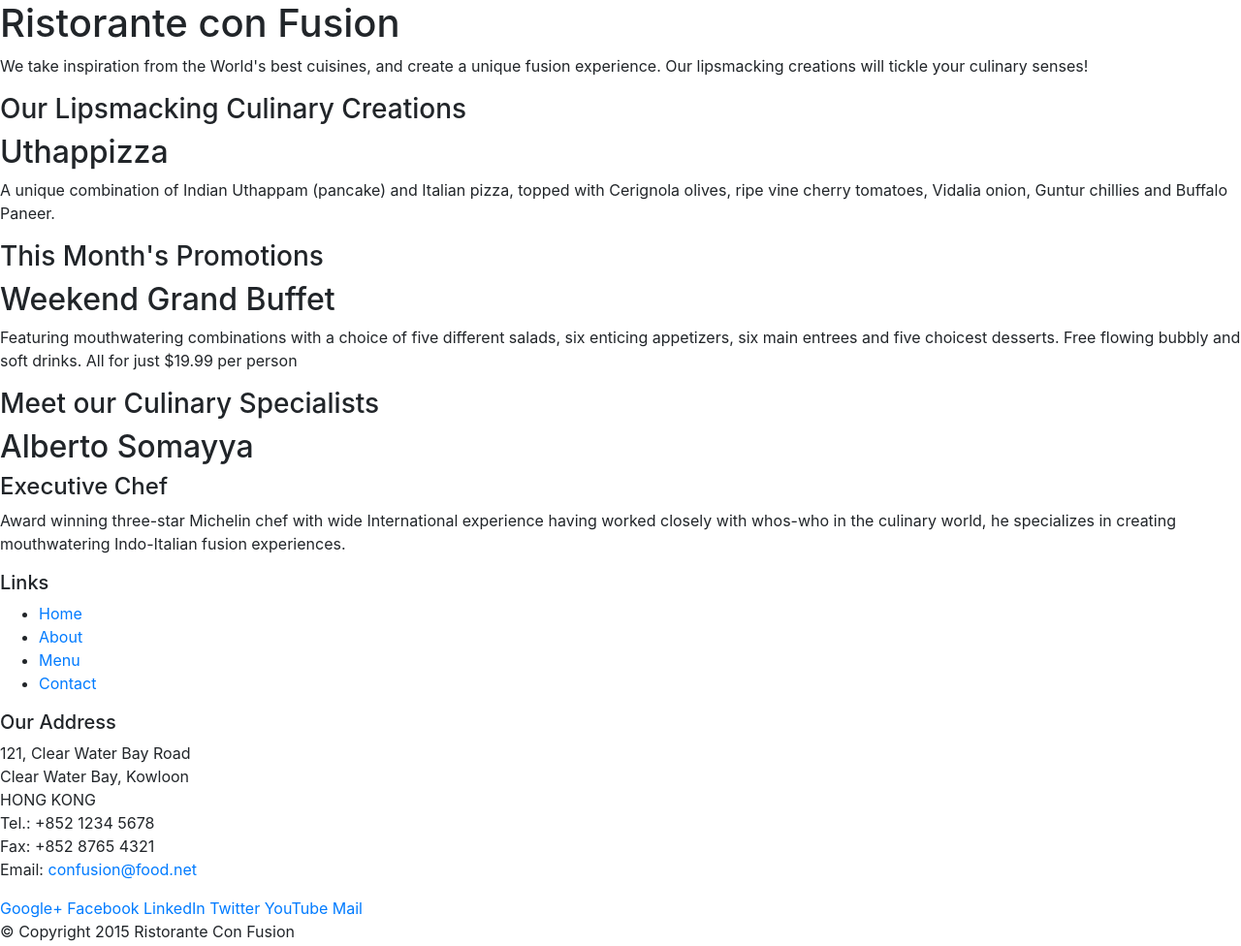
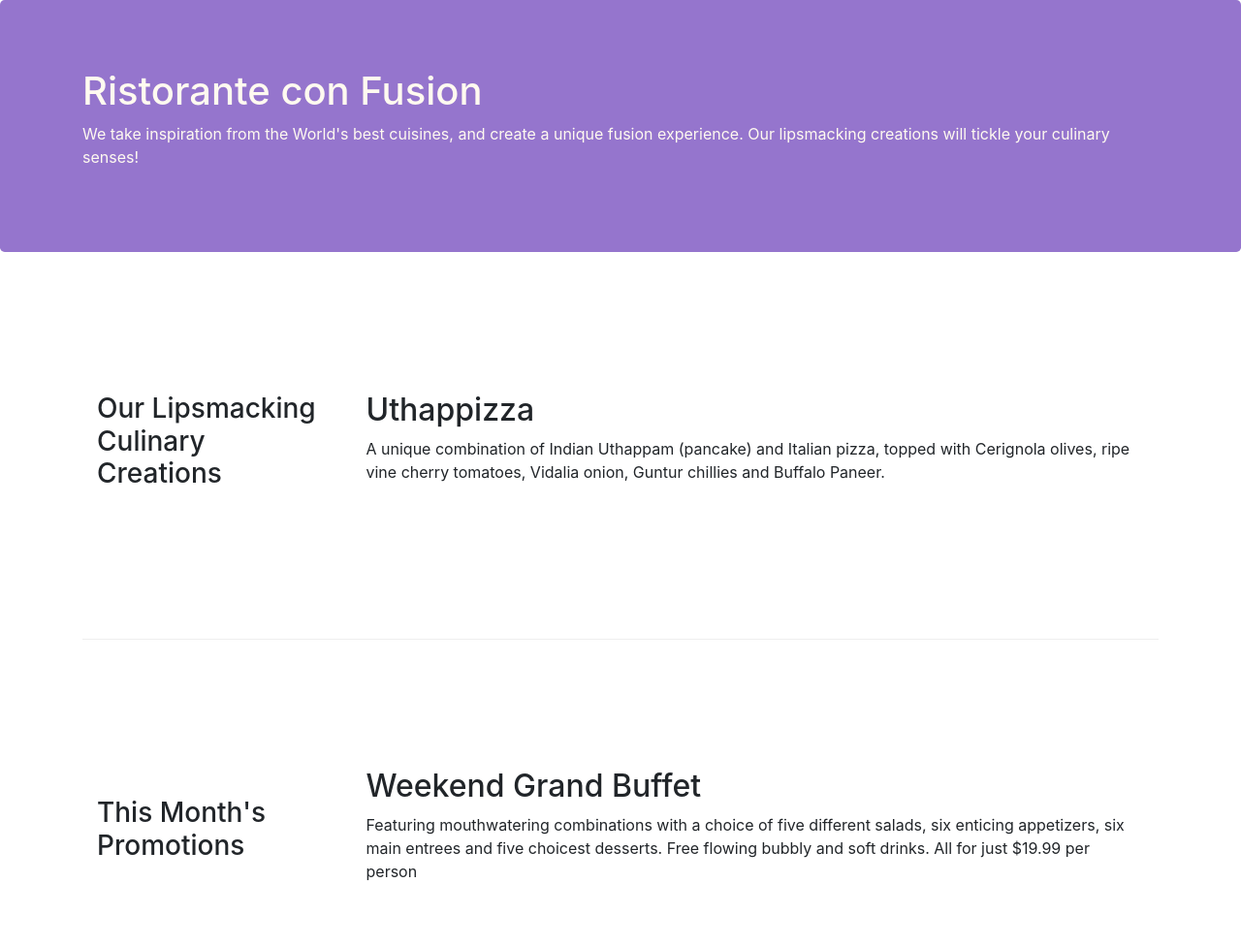
Before and after one commit to matienzar83/Bootstrap_conFusion, a website: page index.html in a window 1280 px wide. Shown: the top 976 px of the page at 97% size. Drawn offline with nearby package versions, Linux system fonts and the light colour scheme.

Commit message:
Bootstrap Grid Part2

```diff
--- /dev/null
+++ b/css/styles.css
@@ -0,0 +1,30 @@
+.row-header{
+    margin:0px auto;
+    padding:0px;
+}
+
+.row-content {
+    margin:0px auto;
+    padding: 50px 0px 50px 0px;
+    border-bottom: 1px ridge;
+    min-height:400px;
+}
+
+.footer{
+    background-color: #D1C4E9;
+    margin:0px auto;
+    padding: 20px 0px 20px 0px;
+}
+
+.jumbotron {
+    padding:70px 30px 70px 30px;
+    margin:0px auto;
+    background: #9575CD ;
+    color:floralwhite;
+}
+
+address{
+    font-size:80%;
+    margin:0px;
+    color:#0f0f0f;
+}
--- a/index.html
+++ b/index.html
@@ -9,14 +9,15 @@
 
     <!-- Bootstrap CSS -->
     <link rel="stylesheet" href="node_modules/bootstrap/dist/css/bootstrap.min.css">
+	 <link href="css/styles.css" rel="stylesheet">
     <title>Ristorante Con Fusion</title>
 </head>
 
 <body>
 
-    <header>
-        <div>
-            <div>
+    <header class="jumbotron">
+        <div class="container">
+            <div class="row row-header">
                 <div>
                     <h1>Ristorante con Fusion</h1>
                     <p>We take inspiration from the World's best cuisines, and create a unique fusion experience. Our lipsmacking creations will tickle your culinary senses!</p>
@@ -27,33 +28,33 @@
         </div>
     </header>
 
-    <div>
-        <div>
-            <div>
+    <div class="container">
+        <div class="row row-content align-items-center">
+            <div class="col-sm-4 col-md-3 flex-last">
                 <h3>Our Lipsmacking Culinary Creations</h3>
             </div>
-            <div>
+            <div class="col-sm col-md flex-first">
                 <h2>Uthappizza</h2>
                 <p>A unique combination of Indian Uthappam (pancake) and Italian pizza, topped with Cerignola olives, ripe vine cherry tomatoes, Vidalia onion, Guntur chillies and Buffalo Paneer.</p>
             </div>
         </div>
 
 
-        <div>
-            <div>
+        <div class="row row-content align-items-center">
+            <div class="col-sm-4 col-md-3">
                 <h3>This Month's Promotions</h3>
             </div>
-            <div>
+            <div class="col-sm col-md">
                 <h2>Weekend Grand Buffet</h2>
                 <p>Featuring mouthwatering combinations with a choice of five different salads, six enticing appetizers, six main entrees and five choicest desserts. Free flowing bubbly and soft drinks. All for just $19.99 per person </p>
             </div>
         </div>
 
-        <div>
-            <div>
+        <div class="row row-content align-items-center">
+            <div class="col-sm-4 push-sm-8 col-md-3 push-md-9">
                 <h3>Meet our Culinary Specialists</h3>
             </div>
-            <div>
+            <div class="col-sm pull-sm-4 col-md pull-md-3">
                 <h2>Alberto Somayya</h2>
                 <h4>Executive Chef</h4>
                 <p>Award winning three-star Michelin chef with wide International experience having worked closely with whos-who in the culinary world, he specializes in creating mouthwatering Indo-Italian fusion experiences. </p>
@@ -61,19 +62,19 @@
         </div>
     </div>
 
-    <footer>
-        <div>
-            <div>
-                <div>
+    <footer class="footer">
+        <div class="container">
+            <div class="row">
+                <div class="col-5 col-sm-2">
                     <h5>Links</h5>
-                    <ul>
+                    <ul class="list-unstyled">
                         <li><a href="#">Home</a></li>
                         <li><a href="#">About</a></li>
                         <li><a href="#">Menu</a></li>
                         <li><a href="#">Contact</a></li>
                     </ul>
                 </div>
-                <div>
+                <div class="col-6 col-sm-5">
                     <h5>Our Address</h5>
                     <address>
 		              121, Clear Water Bay Road<br>
@@ -84,8 +85,8 @@
 		              Email: <a href="mailto:confusion@food.net">confusion@food.net</a>
 		           </address>
                 </div>
-                <div>
-                    <div>
+                <div class="col col-sm-4 align-self-center">
+                    <div style="text-align:center">
                         <a href="http://google.com/+">Google+</a>
                         <a href="http://www.facebook.com/profile.php?id=">Facebook</a>
                         <a href="http://www.linkedin.com/in/">LinkedIn</a>
@@ -95,8 +96,8 @@
                     </div>
                 </div>
            </div>
-           <div>
-                <div>
+           <div class="row justify-content-center">
+                <div class="col-auto">
                     <p>© Copyright 2015 Ristorante Con Fusion</p>
                 </div>
            </div>
```
